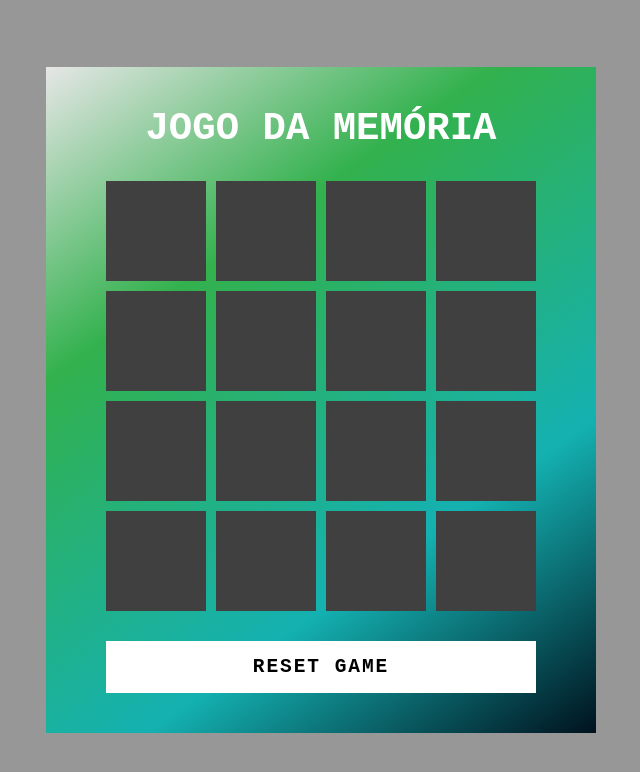
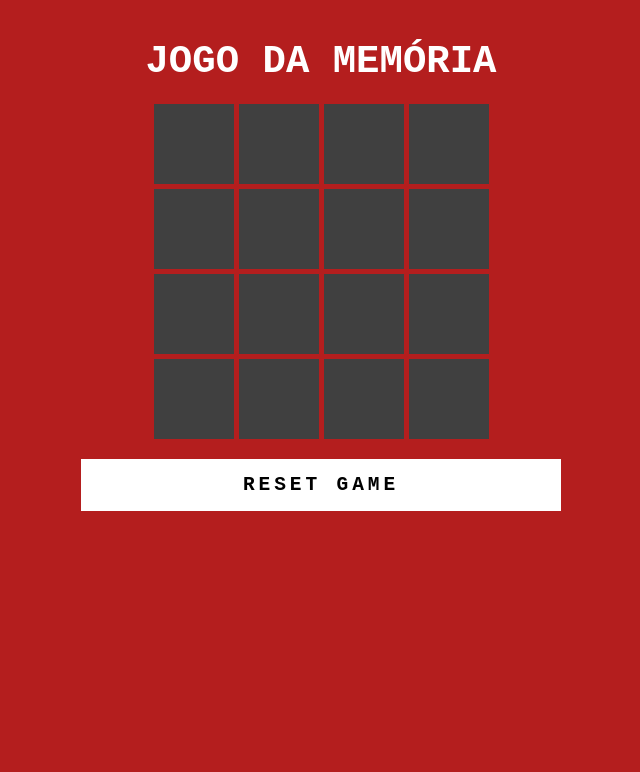
Before and after one commit to larissabenvenuti/Game-JogoMemoria, a plain HTML site: page index.html in a window 1280 px wide. Shown: the whole page, without its empty margins (319-959 px from the left). Drawn offline with Linux system fonts and the light colour scheme.

Commit message:
Mudanças no game

```diff
--- a/src/styles/main.css
+++ b/src/styles/main.css
@@ -2,8 +2,7 @@ body {
     display: flex;
     justify-content: center;
     align-items: center;
-    min-height: 100vh;
-    background: #979797;
+    background-color: #b41e1e;
 }
 
 .container {
@@ -12,13 +11,8 @@ body {
     flex-direction: column;
     justify-content: center;
     align-items: center;
-    gap: 30px;
-    background: linear-gradient(325deg,
-    #00121e 0%,
-    #14b1b1 30%,
-    #32b14d 70%,
-    #e6e6e6 100%);
-    padding: 40px 60px;
+    gap: 20px;
+    padding: 40px 40px;
 }
 
 h2 {
@@ -29,40 +23,42 @@ h2 {
 
 .reset {
     padding: 15px 20px;
-    width: 100%;
+    width: 40%;
+    height: 40%;
     color: #000000;
     background-color: #ffffff;
     border: none;
     font-size: 1.5em;
-    letter-spacing: 0.1em;
+    letter-spacing: 0.2em;
     text-transform: uppercase;
     cursor: pointer;
     font-weight: 600;
 }
 
 .reset:focus {
-    color: #28c970;
+    color: #d42d2d;
 }
 
 .game {
-    width: 430px;
-    height: 430px;
+    width: 30%;
+    height: 30%;
     display: flex;
     flex-wrap: wrap;
-    gap: 10px;
+    justify-content: center;
+    gap: 5px;
     transform-style: preserve-3d;
     perspective: 500px;
 }
 
 .item {
     position: relative;
-    width: 100px;
-    height: 100px;
+    width: 80px;
+    height: 80px;
     display: flex;
     align-items: center;
     justify-content: center;
     background-color: #ffffff;
-    font-size: 2.5em;
+    font-size: 3em;
     transform: rotateY(180deg);
     transition: 0.25s;
 }
```
